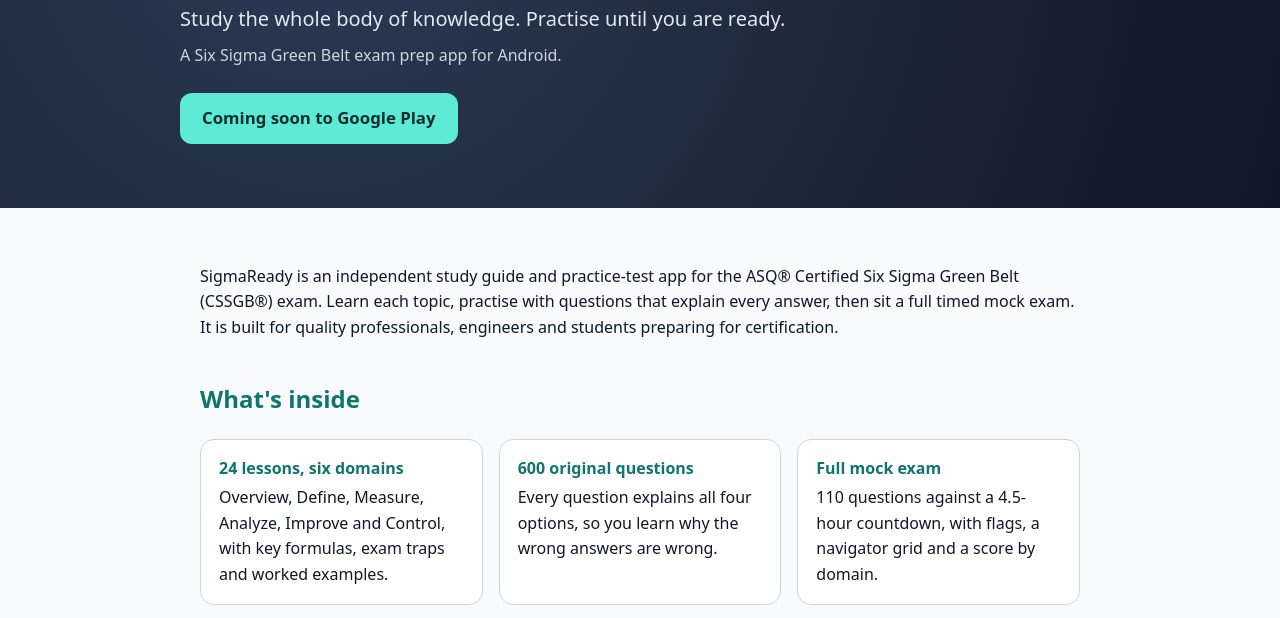
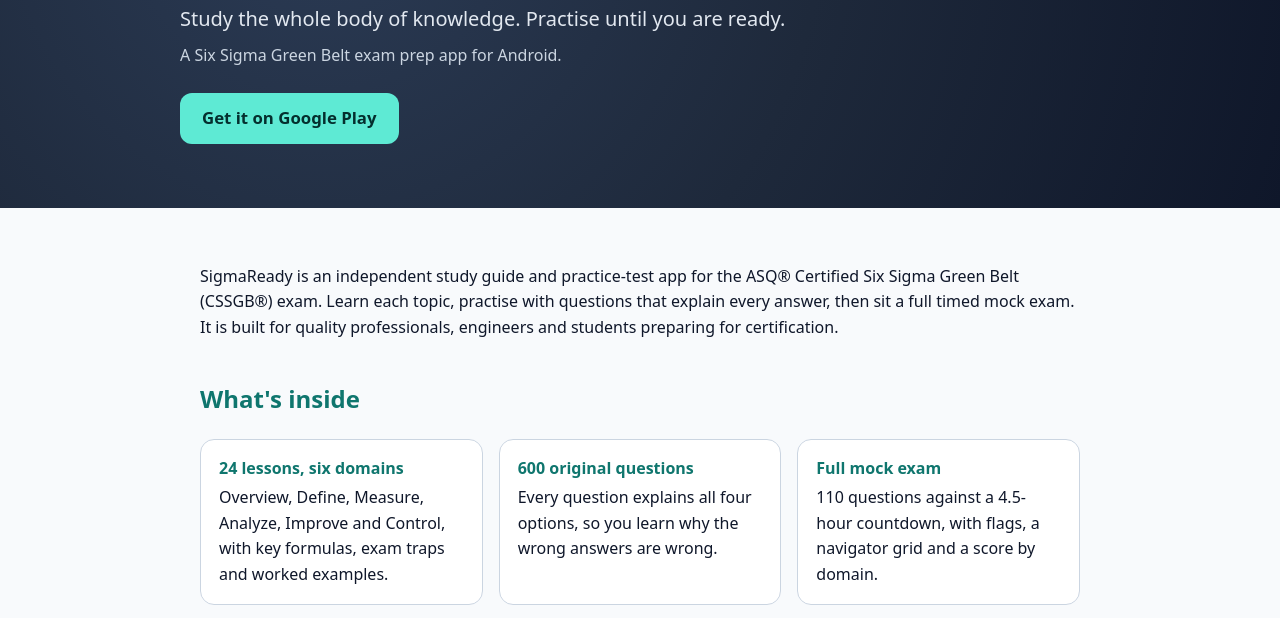
Before and after one commit to korymortezaeekm-blip/sigmaready-site, a plain HTML site: page index.html in a window 1280 px wide. Shown: the part 158-776 px from the top of the page. Drawn offline with Linux system fonts and the light colour scheme.

Commit message:
Link to the Google Play listing now that the app is live
Co-Authored-By: Claude Fable 5.2 <noreply@anthropic.com>

```diff
--- a/index.html
+++ b/index.html
@@ -18,7 +18,8 @@
   h1 span { color: var(--mint); }
   .tag { font-size: 1.25rem; color: #e2e8f0; margin: 18px 0 0; }
   .sub { color: #cbd5e1; margin: 8px 0 0; }
-  .soon { display: inline-block; margin-top: 24px; padding: 12px 22px; border-radius: 12px; background: var(--mint); color: #042f2e; font-weight: 700; font-size: 1.05rem; }
+  header .cta { display: inline-block; margin-top: 24px; padding: 12px 22px; border-radius: 12px; background: var(--mint); color: #042f2e; font-weight: 700; font-size: 1.05rem; text-decoration: none; }
+  header .cta:hover, header .cta:focus-visible { background: #99f6e4; }
   main { padding: 40px 20px 64px; }
   h2 { color: #0f766e; margin-top: 40px; }
   .grid { display: grid; grid-template-columns: repeat(auto-fit, minmax(240px, 1fr)); gap: 16px; padding: 0; list-style: none; }
@@ -46,7 +47,7 @@
     </div>
     <p class="tag">Study the whole body of knowledge. Practise until you are ready.</p>
     <p class="sub">A Six Sigma Green Belt exam prep app for Android.</p>
-    <span class="soon">Coming soon to Google Play</span>
+    <a class="cta" href="https://play.google.com/store/apps/details?id=com.sigmaready.app">Get it on Google Play</a>
   </div>
 </header>
 
```
